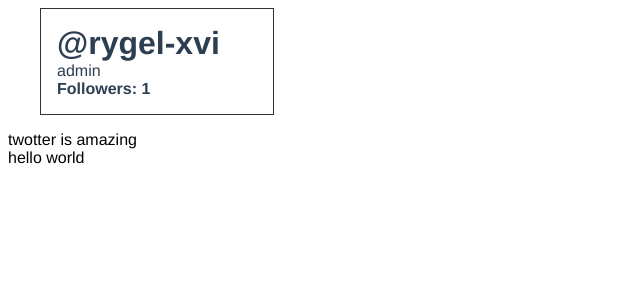
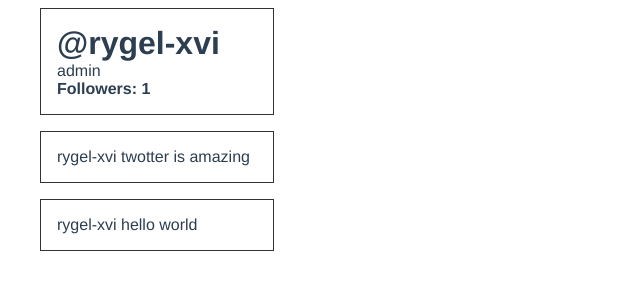
Before and after one commit to katratzi/vue3-earthsquare, a Vue app: page / in a window 1280 px wide. Shown: the top 300 px of the page, without its empty margins (0-640 px from the left). Built offline with nearby package versions, Linux system fonts and the light colour scheme.

Commit message:
seperate twootitem component

```diff
--- /dev/null
+++ b/src/components/TwootItem.vue
@@ -0,0 +1,32 @@
+<template>
+  <div class="item">{{ this.username }} {{ this.twoot.content }}</div>
+</template>
+<script>
+export default {
+  name: "TwootItem",
+  props: {
+    username: { type: String, required: true },
+    twoot: { type: Object, required: true },
+  },
+  methods: {},
+};
+</script>
+
+<style>
+.item {
+  font-family: Avenir, Helvetica, Arial, sans-serif;
+  -webkit-font-smoothing: antialiased;
+  -moz-osx-font-smoothing: grayscale;
+  color: #2c3e50;
+  background: 1px solid #333;
+  margin: 0em 2em 1em 2em;
+  padding: 1em;
+  border: 1px solid #333;
+  width: 200px;
+}
+
+.item:hover {
+  cursor: pointer;
+  background-color: lightblue;
+}
+</style>
--- a/src/components/UserProfile.vue
+++ b/src/components/UserProfile.vue
@@ -4,15 +4,21 @@
     <div v-if="user.isAdmin">admin</div>
     <strong>Followers: {{ followers }}</strong>
   </div>
-  <div v-for="twoot in user.twoots" :key="twoot.id">
-    {{ twoot.content }}
+  <div>
+    <TwootItem
+      v-for="twoot in user.twoots"
+      :key="twoot.id"
+      :username="user.username"
+      :twoot="twoot"
+    />
   </div>
 </template>
 <script>
-// import HelloWorld from "./components/HelloWorld.vue";
+import TwootItem from "./TwootItem.vue";
 
 export default {
   name: "UserProfile",
+
   data() {
     return {
       followers: 0,
@@ -29,6 +35,9 @@ export default {
         ],
       },
     };
+  },
+  components: {
+    TwootItem,
   },
   watch: {
     // when the data changes, you get what it is now and what is was
```
